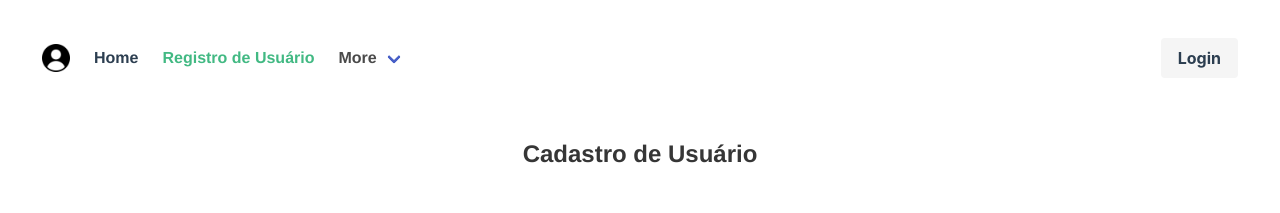
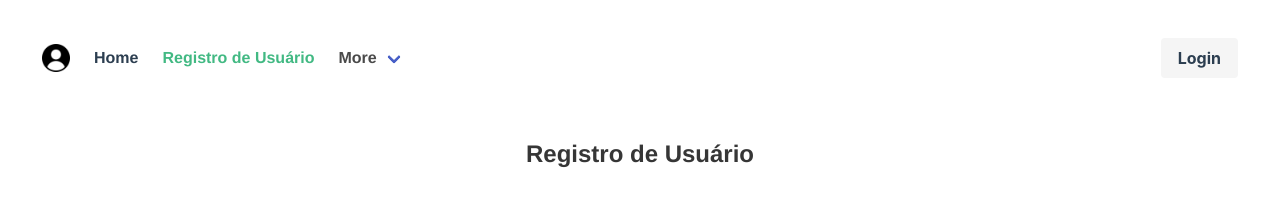
Before and after one commit to devliborio/user-system, a Vue app: page /register in a window 1280 px wide. Shown: the top 213 px of the page. Built offline with nearby package versions, Linux system fonts and the light colour scheme.

Commit message:
Renomeando link para registro de usuário

```diff
--- a/src/views/Register.vue
+++ b/src/views/Register.vue
@@ -1,7 +1,7 @@
 <!-- eslint-disable vue/multi-word-component-names -->
 <template>
     <div class="position_center">
-        <h2 class="title is-4 mt-5">Cadastro de Usuário</h2>
+        <h2 class="title is-4 mt-5">Registro de Usuário</h2>
 
         <div v-if="error != undefined">
             <div class="notification is-danger is-light">
```
